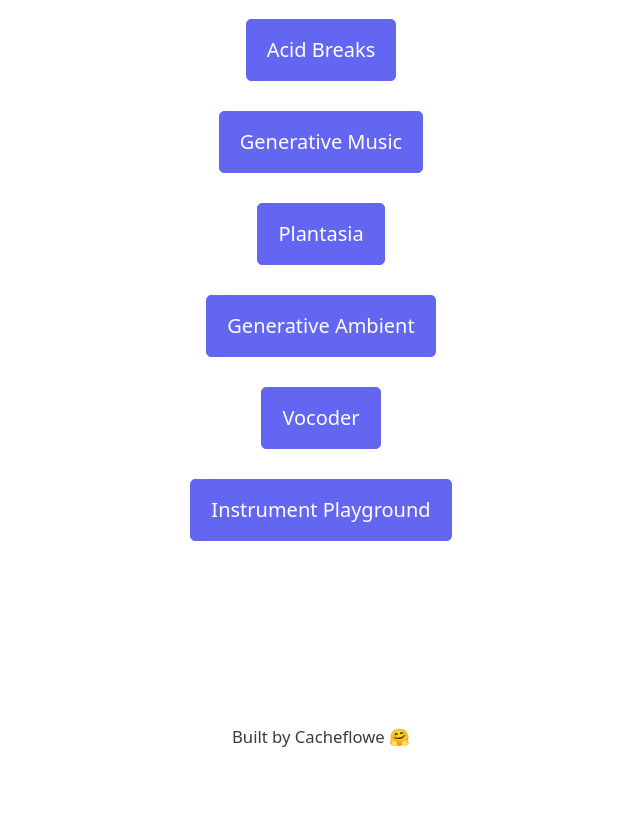
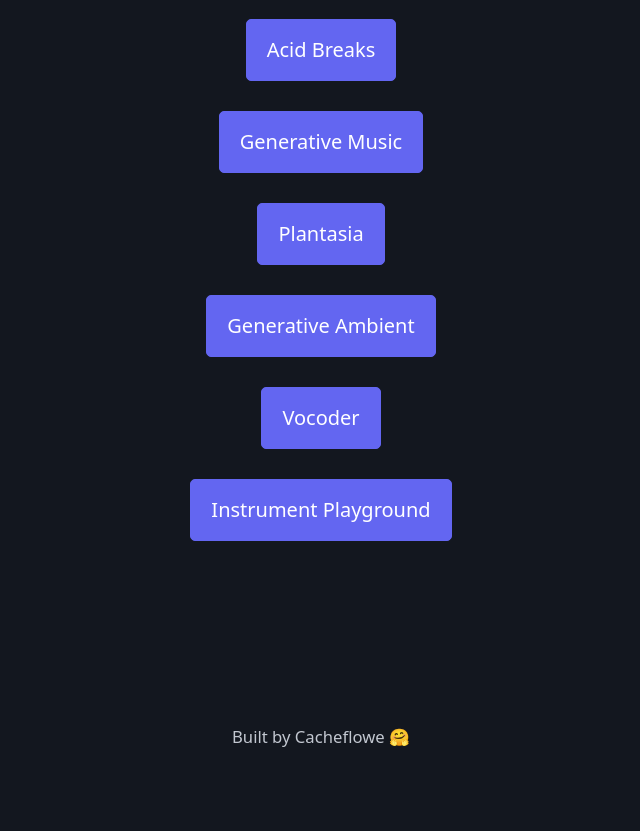
Before and after one commit to cacheflowe/wam, a website built with Vite: page index.html in a window 1280 px wide. Shown: the part 146-977 px from the top of the page, without its empty margins (319-959 px from the left). Built offline with nearby package versions, Linux system fonts and the light colour scheme.

Commit message:
Enforce dark mode for now

```diff
--- a/index.html
+++ b/index.html
@@ -1,5 +1,5 @@
 <!doctype html>
-<html>
+<html data-theme="dark">
   <head>
     <meta charset="utf-8" />
     <meta content="text/html; charset=UTF-8" http-equiv="Content-Type" />
```
